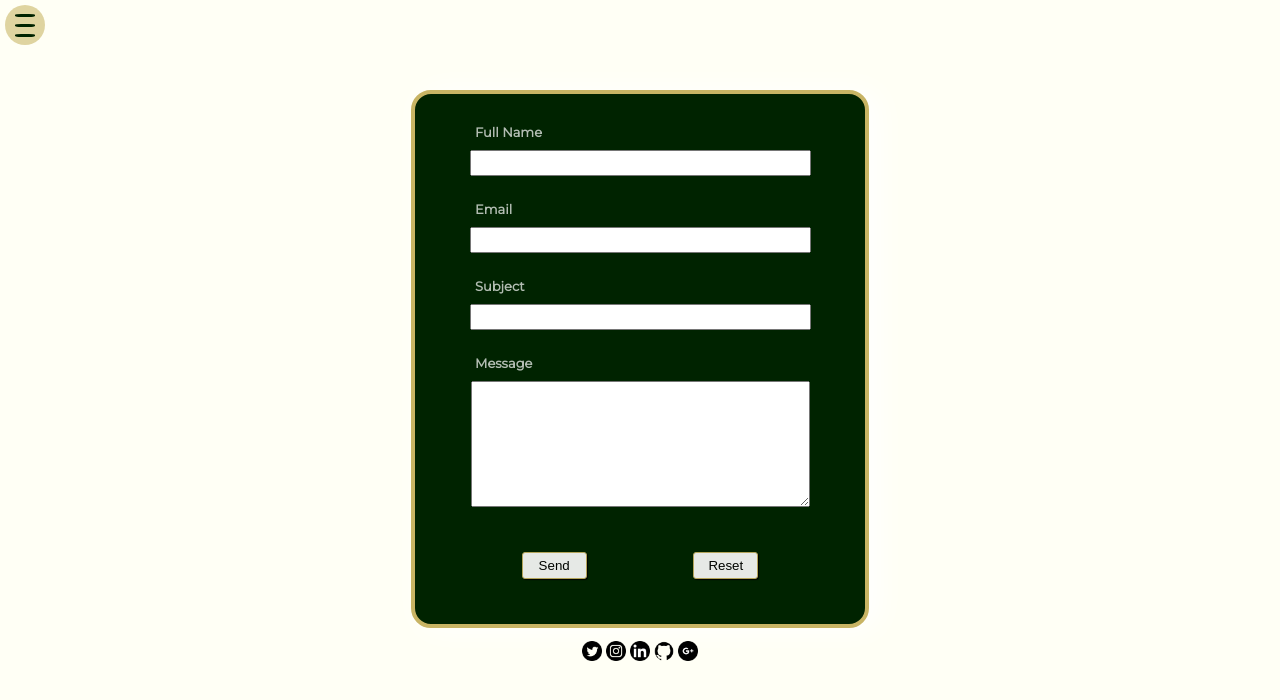
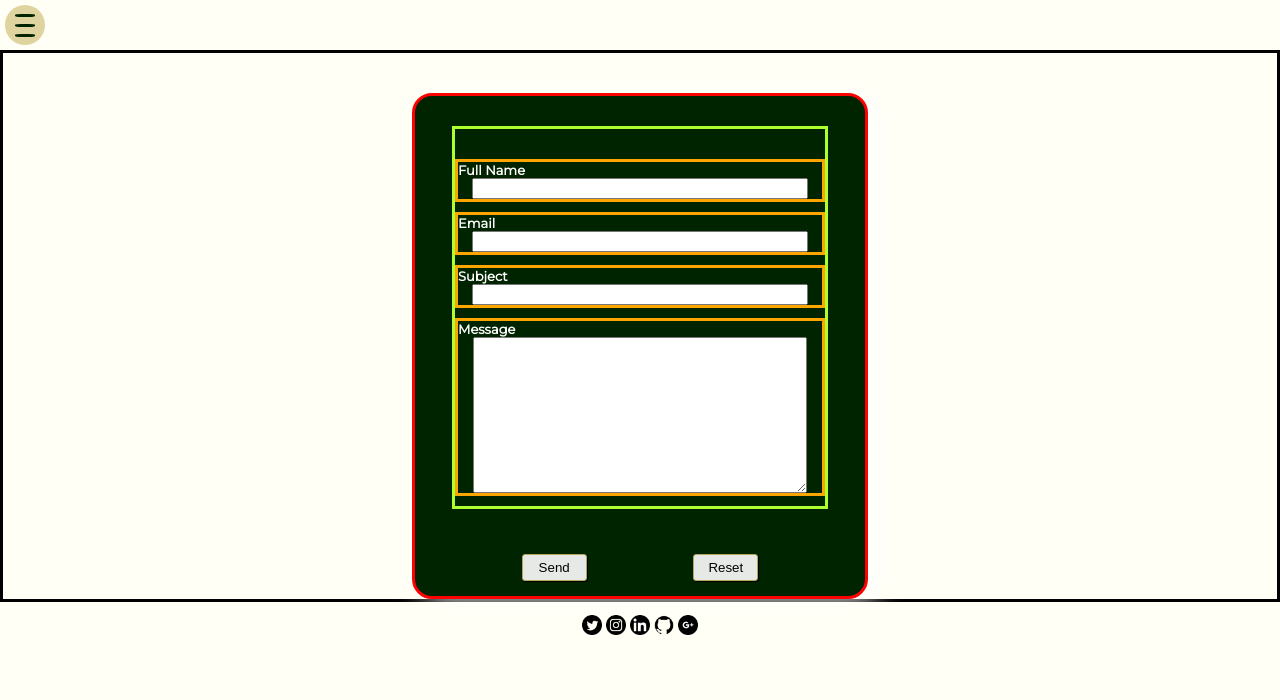
Before and after one commit to 22940dev/portfolio-szabinakov, a React (Create React App) app: page /contact in a window 1280 px wide. Shown: the top 700 px of the page. Built offline with nearby package versions, Linux system fonts and the light colour scheme.

Commit message:
corrected form

```diff
--- a/src/components/Contact.js
+++ b/src/components/Contact.js
@@ -51,8 +51,8 @@ const Contact = () => {
                 <p>{result.message}</p>
             )}
             <form className='contactForm' onSubmit={sendEmail}>
-                <div className='contactDetailsEach'>
-                    <label htmlFor='name'>Full Name</label>
+                <div className='contactDetails'>
+                    <label htmlFor='name'>Full Name
                     <input
                         data-testid='name'
                         type='text'
@@ -60,9 +60,9 @@ const Contact = () => {
                         value={state.name}
                         className='formInputName'
                         onChange={onInputChange}/>
-                </div>
-                <div className='contactDetailsEach'>
-                    <label htmlFor='email'>Email</label>
+                    </label>
+
+                    <label htmlFor='email'>Email
                     <input
                         data-testid='email'
                         type='text'
@@ -70,9 +70,9 @@ const Contact = () => {
                         value={state.email}
                         className='formInputEmail'
                         onChange={onInputChange}/>
-                </div>
-                <div className='contactDetailsEach'>
-                    <label htmlFor='subject'>Subject</label>
+                    </label>
+
+                    <label htmlFor='subject'>Subject
                     <input
                         type='text'
                         data-testid='subject'
@@ -80,9 +80,9 @@ const Contact = () => {
                         value={state.subject}
                         className='formInputSubject'
                         onChange={onInputChange}/>
-                </div>
-                <div className='contactDetailsEach'>
-                    <label htmlFor='message'>Message</label>
+                    </label>
+
+                    <label htmlFor='message'>Message
                     <textarea
                         type='textarea'
                         data-testid='message'
@@ -91,6 +91,7 @@ const Contact = () => {
                         className='textarea'
                         onChange={onInputChange}>
                     </textarea>
+                    </label>
                 </div>
                 <div className='buttonContainer'>
                     <button
@@ -99,13 +100,16 @@ const Contact = () => {
                         className='submitButtonForm'>
                             Send
                     </button>
-                    <button
+                    <div>
+                        <button
                         type='reset'
                         data-testid='resetButton'
                         className='resetButtonForm'
-                        onClick={resetForm}>
+                        onClick={resetForm}
+                    >
                         Reset
                     </button>
+                    </div>
                 </div>
             </form>
         </div>
--- a/src/styles/Contact.css
+++ b/src/styles/Contact.css
@@ -5,6 +5,7 @@
     padding-top: 30px;
     font-weight: bold;
     color: white;
+    border: solid black;
 }
 
 .contactForm {
@@ -12,49 +13,48 @@
     border: solid 4px  rgba(200, 180, 100);
     display: flex;
     flex-direction: column;
+    border: solid red;
     width: 300px;
     height: 420px;
     border-radius: 20px;
     box-shadow: 10px 1px 30px;
 }
 
+.contactDetails {
+    border: solid greenyellow;
 
+}
 
 /* Details */
 
-.contactDetailsEach {
-    display: flex;
-    flex-direction: column;
-    align-items: center;
-    margin-top: 10px;
-}
 
-.contactDetailsEach:first-child {
+label:first-child {
     margin-top: 30px;
 }
 
+label {
+    display: flex;
+    flex-direction: column;
+    align-items: flex-start;
+    margin: 10px 0px 5px 0px;
+    font-size: 13px;
+    border: solid orange;
+}
+label > input {
+    width: 220px;
+    align-self: center;
+}
 
-.contactDetailsEach > label {
-    margin-bottom: 5px;
-    align-self: start;
-    margin-left: 20px;
-    opacity: 70%;
-    font-size: 13px;
+label > .textarea {
+    height: 120px;
+    width: 220px;
+    align-self: center;
 }
-.contactDetailsEach > input {
-    height: 20px;
-    width: 80%;
-}
-.contactDetailsEach > input:hover,
-.contactDetailsEach > .textarea:hover {
+
+label > input:hover,
+label > .textarea:hover {
     border: solid rgb(223, 223, 2)
 }
-
-.contactDetailsEach > .textarea {
-    height: 120px;
-    width: 90%;
-}
-
 
 
 /* Buttons */
@@ -88,26 +88,27 @@
     .contactForm {
         margin-top: 10px;
         width: 450px;
-        height: 530px;
+        height: 500px;
     }
-    .contactDetailsEach {
+    .contactDetails {
         width: 370px;
         align-self: center;
         margin-bottom: 15px;
     }
 
-    .contactDetailsEach:first-child {
+    .contactDetails:first-child {
         margin-top: 30px;
     }
 
-    .contactDetailsEach > label {
+    label {
         margin-bottom: 10px;
     }
-    .contactDetailsEach > input {
+    label > input {
         width: 90%;
     }
-    .contactDetailsEach > .formInputMessage {
+    label > .textarea {
         height: 150px;
+        width: 90%;
     }
 
 
```
